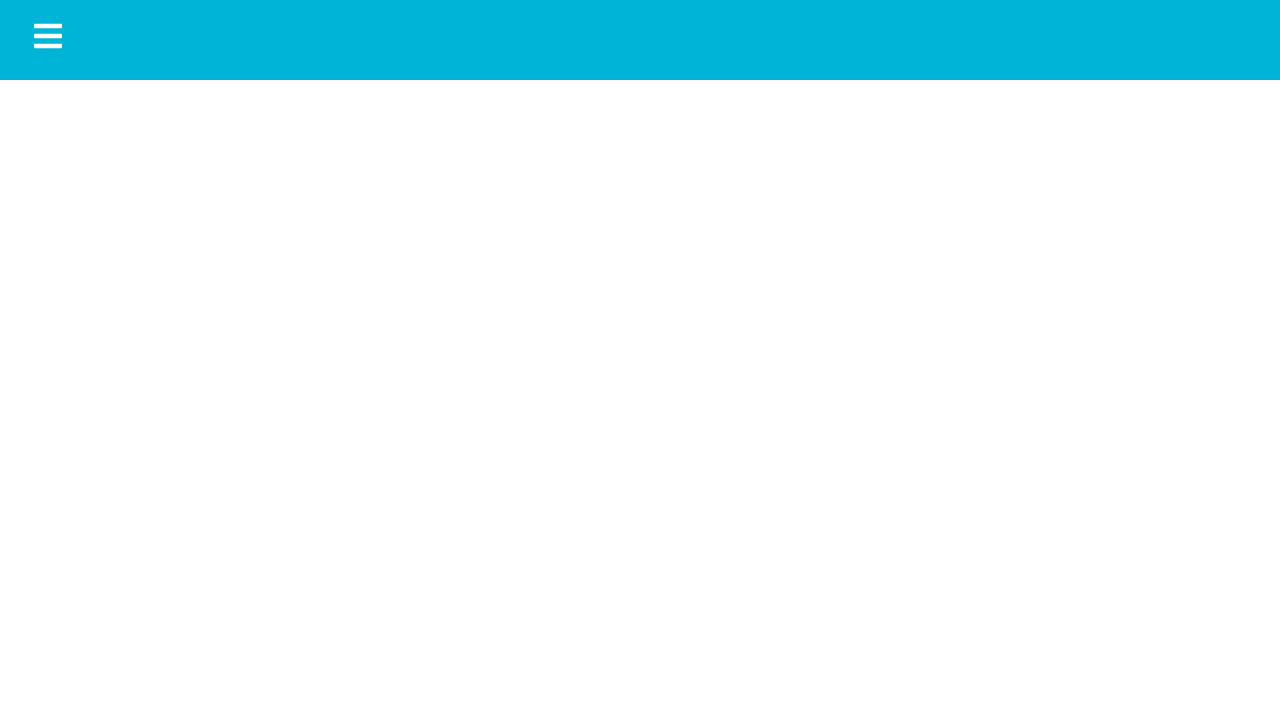
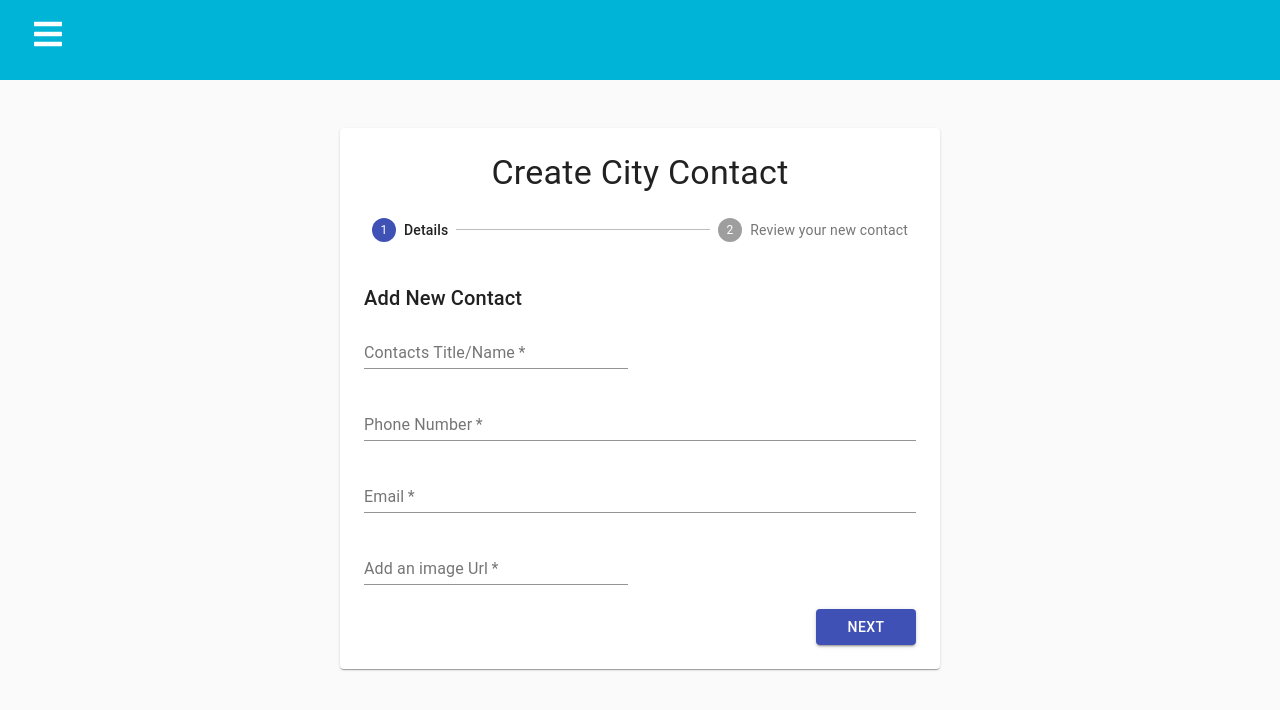
Before and after one commit to hmar13/citizen-pilot-webApp, a React (Create React App) app: page /contacts in a window 1280 px wide. Shown: the top 710 px of the page. Built offline with nearby package versions, Linux system fonts and the light colour scheme; no server answers.

Commit message:
Contacts Page created

```diff
--- a/src/App.tsx
+++ b/src/App.tsx
@@ -65,7 +65,8 @@
           {/* <Route exact path="/login" component={SignIn}></Route> */}
           {/* <Route exact path="/home" component={Dashboard}></Route> */}
           <Route exact path="/reports" component={Reports}></Route>
-          {/* <Route exact path="/contacts" component={Contacts}></Route> */}
+          <Route exact path="/news" component={News}></Route>
+          <Route exact path="/contacts" component={Contacts}></Route>
           <Route
             exact
             path="/projects"
--- /dev/null
+++ b/src/components/Contacts/ContactItems/ContactsForm.tsx
@@ -0,0 +1,82 @@
+import React from 'react';
+import Grid from '@material-ui/core/Grid';
+import Typography from '@material-ui/core/Typography';
+import TextField from '@material-ui/core/TextField';
+
+interface contactInterface {
+  setTitle: any;
+  setPhone: any;
+  setEmail: any;
+  setImage: any;
+}
+
+function ContactsForm({ setTitle, setPhone, setEmail, setImage }: contactInterface) {
+
+  const handleTitleChange = (event: React.ChangeEvent<HTMLInputElement>) => {
+    setTitle(event.target.value);
+  };
+  const handlePhoneChange = (event: React.ChangeEvent<HTMLInputElement>) => {
+    setPhone(event.target.value);
+  };
+  const handleEmailChange = (event: React.ChangeEvent<HTMLInputElement>) => {
+    setEmail(event.target.value);
+  };
+  const handleImageChange = (event: React.ChangeEvent<HTMLInputElement>) => {
+    setImage(event.target.value);
+  };
+
+  return (
+    <React.Fragment>
+    <Typography variant="h6" gutterBottom>
+      Add New Contact
+    </Typography>
+    <Grid container spacing={3}>
+      <Grid item xs={12} sm={6}>
+        <TextField
+          required
+          onChange={handleTitleChange}
+          id="title"
+          name="title"
+          label="Contacts Title/Name"
+          fullWidth
+          autoComplete="title"
+        />
+      </Grid>
+      <Grid item xs={12}>
+        <TextField
+          required
+          multiline
+          onChange={handlePhoneChange}
+          id="phone"
+          name="phone"
+          label="Phone Number"
+          fullWidth
+        />
+      </Grid>
+      <Grid item xs={12}>
+        <TextField
+          required
+          onChange={handleEmailChange}
+          id="email"
+          name="email"
+          label="Email"
+          fullWidth
+
+        />
+      </Grid>
+      <Grid item xs={12} sm={6}>
+        <TextField
+          required
+          onChange={handleImageChange}
+          id="image"
+          name="image"
+          label="Add an image Url"
+          fullWidth
+        />
+      </Grid>
+    </Grid>
+  </React.Fragment>
+  )
+}
+
+export default ContactsForm
--- /dev/null
+++ b/src/components/Contacts/ContactItems/ContactsFormReview.tsx
@@ -0,0 +1,61 @@
+import React from 'react'
+import { makeStyles } from '@material-ui/core/styles';
+import Typography from '@material-ui/core/Typography';
+import List from '@material-ui/core/List';
+import ListItem from '@material-ui/core/ListItem';
+import ListItemText from '@material-ui/core/ListItemText';
+import Grid from '@material-ui/core/Grid';
+
+const useStyles = makeStyles((theme) => ({
+  listItem: {
+    padding: theme.spacing(1, 0),
+  },
+  total: {
+    fontWeight: 700,
+  },
+  title: {
+    marginTop: theme.spacing(2),
+  },
+}));
+
+interface contactsInterface {
+  title: string;
+  phone: string;
+  email: string;
+  image: string;
+}
+
+function ContactsFormReview({ title, phone, email }: contactsInterface) {
+  const classes = useStyles();
+
+  return (
+    <React.Fragment>
+      <Typography variant="h6" gutterBottom>
+        Summary
+      </Typography>
+      <List disablePadding>
+
+        <ListItem className={classes.listItem} key='Title'>
+          <ListItemText primary='Title' secondary={title}
+
+          />
+        </ListItem>
+
+        <ListItem className={classes.listItem} key='Phone'>
+          <ListItemText primary='Phone' secondary={phone} />
+        </ListItem>
+
+        <ListItem className={classes.listItem} key='Email'>
+          <ListItemText primary='Email' secondary={email} />
+        </ListItem>
+      </List>
+      <Grid container spacing={2}>
+        <Grid item container xs={12} sm={10}>
+          <Typography gutterBottom>Please double check before submitting!</Typography>
+        </Grid>
+      </Grid>
+    </React.Fragment>
+  )
+}
+
+export default ContactsFormReview;
--- a/src/components/Contacts/Contacts.tsx
+++ b/src/components/Contacts/Contacts.tsx
@@ -1,93 +1,178 @@
-import React, { useState, useEffect } from 'react'
-import './contacts.css';
-import ContactItems from './ContactItems/ContactItems';
-import TextField from '@material-ui/core/TextField';
+import React, { useState } from 'react';
+import { makeStyles } from '@material-ui/core/styles';
+import CssBaseline from '@material-ui/core/CssBaseline';
+import Paper from '@material-ui/core/Paper';
+import Stepper from '@material-ui/core/Stepper';
+import Step from '@material-ui/core/Step';
+import StepLabel from '@material-ui/core/StepLabel';
+import Button from '@material-ui/core/Button';
+import Typography from '@material-ui/core/Typography';
+// import ContactItems from './ContactItems/ContactItems';
+import ContactsForm from './ContactItems/ContactsForm';
+import ContactsFormReview from './ContactItems/ContactsFormReview';
+import { postContact } from '../../services/Apiclient';
 
-interface ContactsType {
-  title: string;
-  phone: string;
-  email: string;
-  image: string;
-}
+const useStyles = makeStyles((theme) => ({
+  appBar: {
+    position: 'relative',
+  },
+  layout: {
+    width: 'auto',
+    marginLeft: theme.spacing(2),
+    marginRight: theme.spacing(2),
+    [theme.breakpoints.up(600 + theme.spacing(2) * 2)]: {
+      width: 600,
+      marginLeft: 'auto',
+      marginRight: 'auto',
+    },
+  },
+  paper: {
+    marginTop: theme.spacing(3),
+    marginBottom: theme.spacing(3),
+    padding: theme.spacing(2),
+    [theme.breakpoints.up(600 + theme.spacing(3) * 2)]: {
+      marginTop: theme.spacing(6),
+      marginBottom: theme.spacing(6),
+      padding: theme.spacing(3),
+    },
+  },
+  stepper: {
+    padding: theme.spacing(3, 0, 5),
+  },
+  buttons: {
+    display: 'flex',
+    justifyContent: 'flex-end',
+  },
+  button: {
+    marginTop: theme.spacing(3),
+    marginLeft: theme.spacing(1),
+  },
+}));
 
-type MocksType = {
-  title: string,
-  phone: string,
-  email: string,
-  image: string,
-}
+const steps = ['Details', 'Review your new contact'];
 
-const MOCKS = [
-  {
-    title: "Police",
-    phone: "55-56-62-32",
-    email: "police@popos.com",
-    image: "https://static.wikia.nocookie.net/spongebob/images/f/f7/Orange_P.png/revision/latest?cb=20190731195008",
-  },
-  {
-    title: "Ambulance",
-    phone: "44-55-66-23",
-    email: "ambo@ambos.com",
-    image: "https://www.askideas.com/media/32/Grim-Reaper-Ambulance-Funny-Death-Race-Image.jpeg",
-  },
-  {
-    title: "Some Guy",
-    phone: "44-44-44-44",
-    email: "imarealperson@someguy.com",
-    image: "https://www.hpcismart.com/images/website/ManChemNews/DIR_169/F_92035.jpg",
-  },
-];
+function Contacts() {
+  const classes = useStyles();
+  const [activeStep, setActiveStep] = useState(0);
+  const [title, setTitle] = useState('');
+  const [phone, setPhone] = useState('');
+  const [email, setEmail] = useState('');
+  const [image, setImage] = useState('');
 
-const Contacts:React.FC<ContactsType> = () => {
-  const [ contacts, setContacts ] = useState<MocksType[]>();
 
-  // useEffect(() => {
-  //   MOCKS.forEach(element => {
-  //     setContacts({ ...contacts, element })
-  //   });
-  // })
+  const handleSubmit = () => {
+    const details = {
+      "title": title,
+      "phone": phone,
+      "email": email,
+      "image": image,
+    };
+
+    // const formBody = [];
+    // for (let property in details) {
+    //   const encodedKey = encodeURIComponent(property);
+    //   const encodedValue = encodeURIComponent(details[property]);
+    //   formBody.push(`${encodedKey}=${encodedValue}`);
+    // };
+    // const result = formBody.join("&");
+    // postContact(token, result)
+
+    setActiveStep(activeStep + 1);
+  };
+
+  function getStepContent(step: number) {
+    switch (step) {
+      case 0:
+        return <ContactsForm
+          setTitle={setTitle}
+          setPhone={setPhone}
+          setEmail={setEmail}
+          setImage={setImage}
+        />;
+      case 1:
+        return <ContactsFormReview
+          title={title}
+          phone={phone}
+          email={email}
+          image={image}
+        />;
+      default:
+        throw new Error('Unknown step in Contacts form');
+    }
+  }
+
+  const handleNext = () => {
+    setActiveStep(activeStep + 1);
+  };
+
+  const handleBack = () => {
+    setActiveStep(activeStep - 1);
+  };
 
   return (
     <div>
-      <h1>Contacts</h1>
-      <div>
-        <form>
-        <div>
-          <TextField
-              className="titleInput"
-              required
-              id="standard-basic"
-              label="Title"
-              name="title"
-            />
-          </div><div>
-          <TextField
-              className="phoneInput"
-              required
-              id="standard-basic"
-              label="Phone"
-              name="phone"
-            />
-          </div><div>
-          <TextField
-              className="emailInput"
-              required
-              id="standard-basic"
-              label="Email"
-              name="email"
-            />
-          </div>
-          <div>Image</div>
-          <input
-            name="image"
-            type="text"
-          ></input>
-        </form>
-      </div>
+      <React.Fragment>
+        <CssBaseline />
+        <main className={classes.layout}>
+          <Paper className={classes.paper}>
+            <Typography component="h1" variant="h4" align="center">
+              Create City Contact
+            </Typography>
+            <Stepper activeStep={activeStep} className={classes.stepper}>
+              {steps.map((label) => (
+                <Step key={label}>
+                  <StepLabel>{label}</StepLabel>
+                </Step>
+              ))}
+            </Stepper>
+            <React.Fragment>
+              {activeStep === steps.length ? (
+                <React.Fragment>
+                  <Typography variant="h5" gutterBottom>
+                    Thank you.
+                  </Typography>
+                  <Typography variant="subtitle1">
+                    Your contact has been added and will be published in the Citizen Pilot App momentarily.
+                  </Typography>
+                </React.Fragment>
+              ) : (
+                <React.Fragment>
+                  {getStepContent(activeStep)}
+                  <div className={classes.buttons}>
+                    {activeStep !== 0 && (
+                      <Button onClick={handleBack} className={classes.button}>
+                        Back
+                      </Button>
+                    )}
+                    {
+                      activeStep === steps.length - 1 ?
+                        <Button
+                          variant="contained"
+                          color="primary"
+                          onClick={handleSubmit}
+                          className={classes.button}
+                        >
+                          Submit
+                    </Button> :
+                        <Button
+                          variant="contained"
+                          color="primary"
+                          onClick={handleNext}
+                          className={classes.button}
+                        >
+                          Next
+                      </Button>
+                    }
+
+                  </div>
+                </React.Fragment>
+              )}
+            </React.Fragment>
+          </Paper>
+        </main>
+      </React.Fragment>
       {/* <div>
-        {contacts ? contacts.map((contact: ContactsType) => (
-          <ContactItems contact={contact} />
-        )) : null}
+        <h1>Current Contacts</h1>
       </div> */}
     </div>
   )
--- a/src/navigation/navData.tsx
+++ b/src/navigation/navData.tsx
@@ -35,6 +35,12 @@
     cName: 'nav-text',
   },
   {
+    title: 'Contacts',
+    path: '/contacts',
+    icon: <AiIcons.AiFillContacts />,
+    cName: 'nav-text',
+  },
+  {
     title: 'Log out',
     path: '/login',
     icon: <IoIcons.IoMdHelpCircle />,
```
Also changed, not shown: src/components/Contacts/ContactItems/ContactItems.tsx (+8 -6 lines), 1 other file (tests, documents, lock files or other folders).
